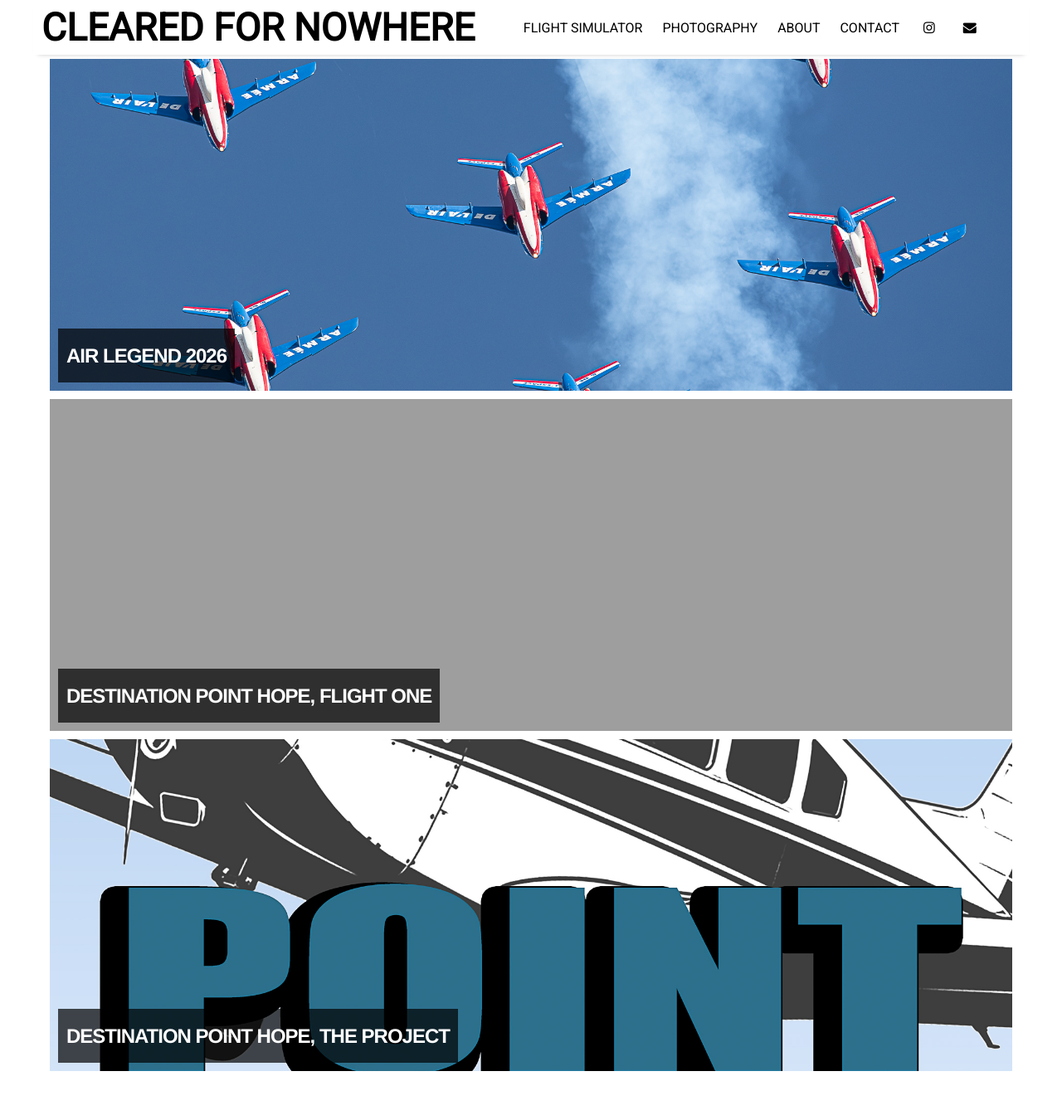
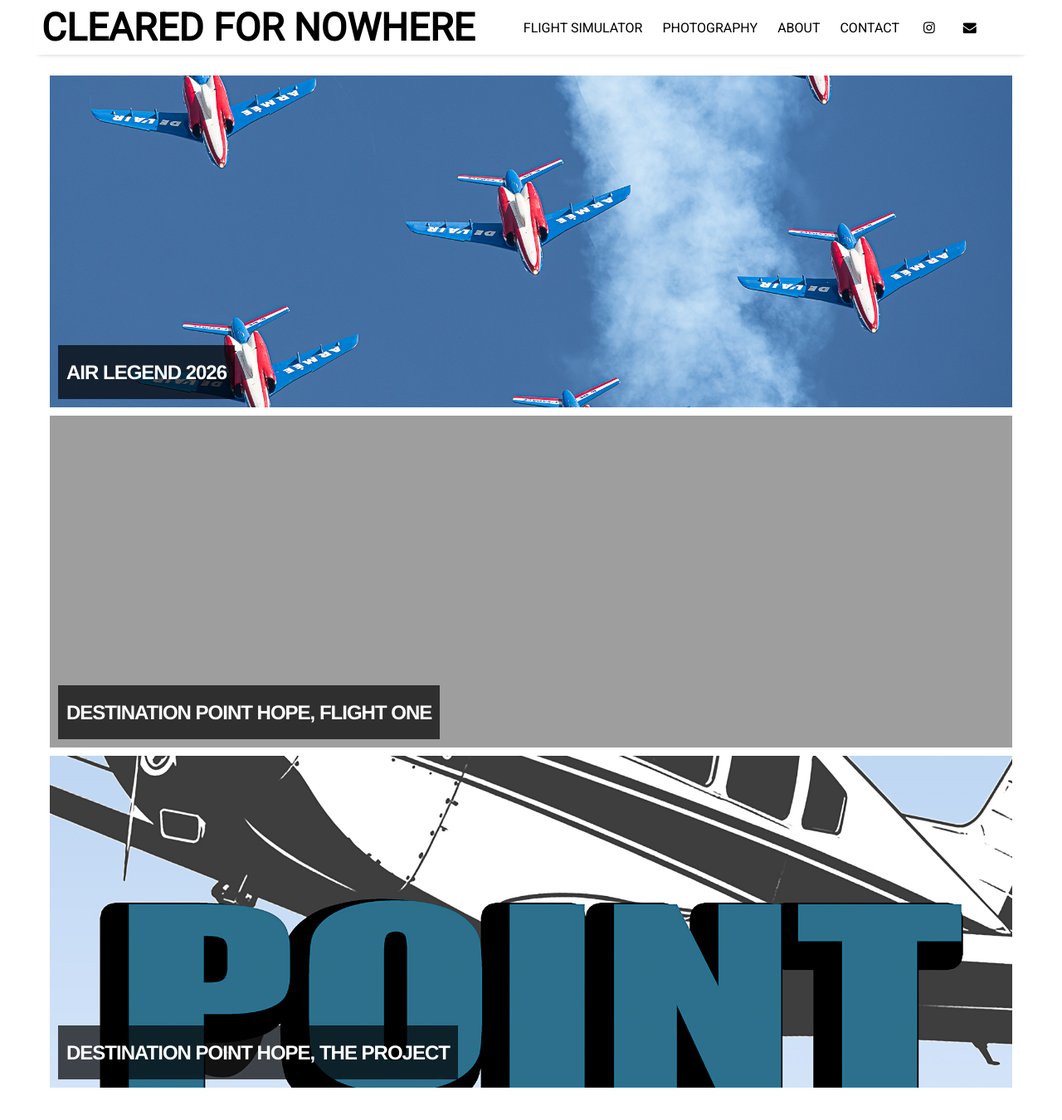
Before and after one commit to ClearedForNowhere/ClearedForNowhere.github.io, a Jekyll site: the page built from index.html, in a window 1280 px wide and 1400 px high. Shown: the top 1350 px of the window at 83% size. Built offline with Jekyll 4.4.1, drawn with Linux system fonts in a browser that asks for light colours; nearby versions of some CDN libraries; the list of posts is cut into pages by our own code.

Commit message:
Refactor site-header styles for responsiveness
Removed fixed positioning and background styles from site-header for better responsiveness. Updated home post margin to padding for first post.

```diff
--- a/_sass/_header.scss
+++ b/_sass/_header.scss
@@ -9,17 +9,11 @@
   align-items: center;
   justify-content: space-between;
 }
+
 @media (max-width: $container-width) {
   .site-header {
     min-height: 56px;
     width: 95vw;
-    position: fixed;
-    background-color: white;
-    box-shadow: 0 5px 6px -6px #bbb;
-    z-index: 100;
-    display: flex;
-    align-items: center;
-    justify-content: space-between;
   }
 }
 .site-header a {
@@ -39,10 +33,9 @@
 .menu-link {
   padding: 5px 10px;
 }
-.home-post:first-child {
-  margin-top: 20px;
+.first-home-post {
+  padding-top: 20px;
 }
-
 /*
   Responsiveness with a dropdown menu
 */
```
